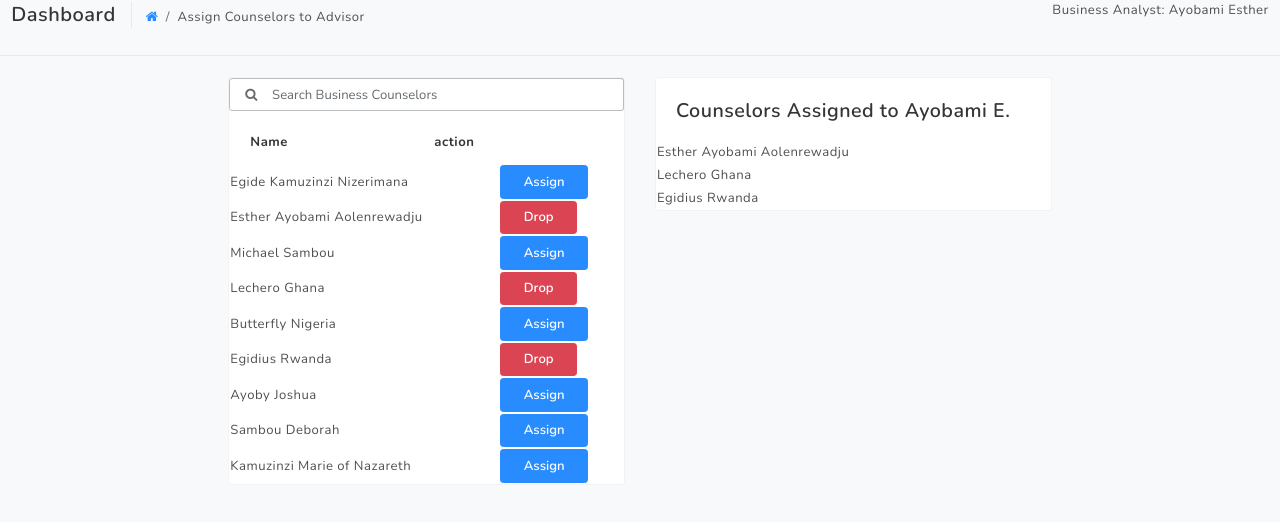
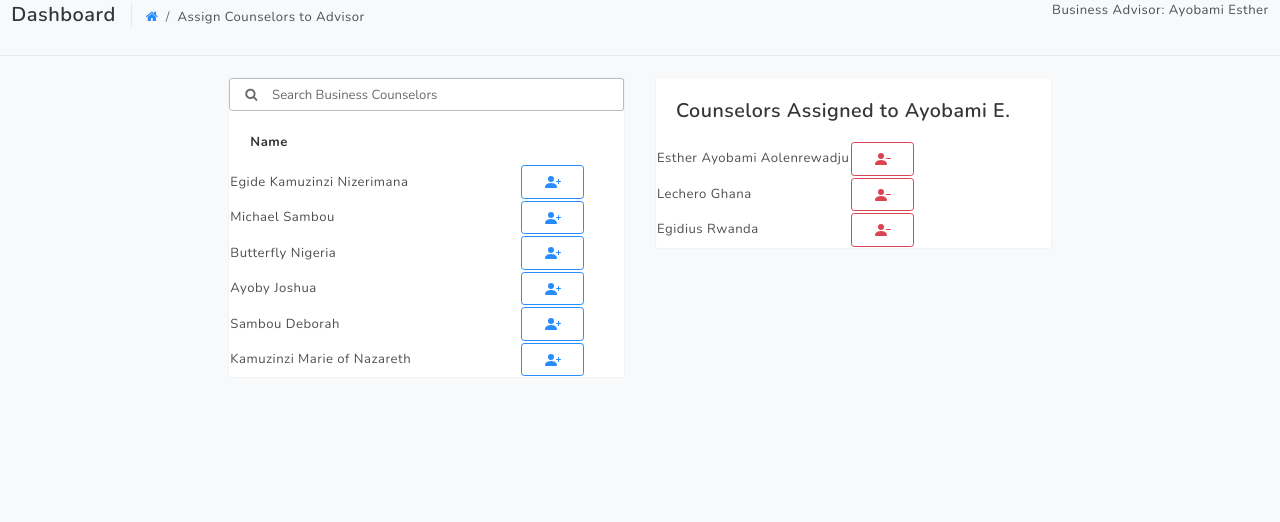
Before and after one commit to TechnoServe/whatsapp-chat-analyser, a Django app: template analyser/templates/jinja2/dashboard/assign_user.html in a window 1280 px wide. Shown: the top 522 px of the page. Run offline with Django 3.2, Linux system fonts and the light colour scheme; the template is opened without the code that fills it, so the values that code supplies are empty.

Commit message:
Changed button to plus/minus icons

```diff
--- a/analyser/templates/jinja2/dashboard/assign_user.html
+++ b/analyser/templates/jinja2/dashboard/assign_user.html
@@ -20,7 +20,7 @@
                 </ol>
             </div>
             <div class="right">
-                Business Analyst: Ayobami Esther
+                Business Advisor: Ayobami Esther
             </div>
         </div>
             <div class="col-2"></div>
@@ -36,48 +36,83 @@
                       </div>
                         <table id="myTable">
                           <tr class="header">
-                            <th style="width:80%;">Name</th>
-                            <th style="width:20%;">action</th>
+                            <th style="width:60%;">Name</th>
+                            <th style="width:40%;"></th>
                           </tr>
                           <tr>
                             <td>Egide Kamuzinzi Nizerimana</td>
-                            <td><button type="button" class="btn btn-primary">Assign</button></td>
-                          </tr>
-                          <tr>
-                            <td>Esther Ayobami Aolenrewadju</td>
-                            <td><button type="button" class="btn btn-danger">Drop</button></td>
+                            <td><button type="button" class="btn btn-outline-primary">
+                                <svg xmlns="http://www.w3.org/2000/svg" width="16" height="16" fill="currentColor" class="bi bi-person-plus-fill"
+                                  viewBox="0 0 16 16">
+                                  <path d="M1 14s-1 0-1-1 1-4 6-4 6 3 6 4-1 1-1 1H1zm5-6a3 3 0 1 0 0-6 3 3 0 0 0 0 6z"></path>
+                                  <path fill-rule="evenodd"
+                                    d="M13.5 5a.5.5 0 0 1 .5.5V7h1.5a.5.5 0 0 1 0 1H14v1.5a.5.5 0 0 1-1 0V8h-1.5a.5.5 0 0 1 0-1H13V5.5a.5.5 0 0 1 .5-.5z">
+                                  </path>
+                                </svg>
+                              </button></td>
                           </tr>
                           <tr>
                             <td>Michael Sambou</td>
-                            <td><button type="button" class="btn btn-primary">Assign</button></td>
-                          </tr>
-                          <tr>
-                            <td>Lechero Ghana</td>
-                            <td><button type="button" class="btn btn-danger">Drop</button></td>
+                              <td><button type="button" class="btn btn-outline-primary">
+                                  <svg xmlns="http://www.w3.org/2000/svg" width="16" height="16" fill="currentColor" class="bi bi-person-plus-fill"
+                                    viewBox="0 0 16 16">
+                                    <path d="M1 14s-1 0-1-1 1-4 6-4 6 3 6 4-1 1-1 1H1zm5-6a3 3 0 1 0 0-6 3 3 0 0 0 0 6z"></path>
+                                    <path fill-rule="evenodd"
+                                      d="M13.5 5a.5.5 0 0 1 .5.5V7h1.5a.5.5 0 0 1 0 1H14v1.5a.5.5 0 0 1-1 0V8h-1.5a.5.5 0 0 1 0-1H13V5.5a.5.5 0 0 1 .5-.5z">
+                                    </path>
+                                  </svg>
+                                </button></td>
                           </tr>
                           <tr>
                             <td>Butterfly Nigeria</td>
-                            <td><button type="button" class="btn btn-primary">Assign</button></td>
-                          </tr>
-                          <tr>
-                            <td>Egidius Rwanda</td>
-                            <td><button type="button" class="btn btn-danger">Drop</button></td>
+                              <td><button type="button" class="btn btn-outline-primary">
+                                  <svg xmlns="http://www.w3.org/2000/svg" width="16" height="16" fill="currentColor" class="bi bi-person-plus-fill"
+                                    viewBox="0 0 16 16">
+                                    <path d="M1 14s-1 0-1-1 1-4 6-4 6 3 6 4-1 1-1 1H1zm5-6a3 3 0 1 0 0-6 3 3 0 0 0 0 6z"></path>
+                                    <path fill-rule="evenodd"
+                                      d="M13.5 5a.5.5 0 0 1 .5.5V7h1.5a.5.5 0 0 1 0 1H14v1.5a.5.5 0 0 1-1 0V8h-1.5a.5.5 0 0 1 0-1H13V5.5a.5.5 0 0 1 .5-.5z">
+                                    </path>
+                                  </svg>
+                                </button></td>
                           </tr>
                           <tr>
                             <td>Ayoby Joshua</td>
-                            <td><button type="button" class="btn btn-primary">Assign</button></td>
+                              <td><button type="button" class="btn btn-outline-primary">
+                                  <svg xmlns="http://www.w3.org/2000/svg" width="16" height="16" fill="currentColor" class="bi bi-person-plus-fill"
+                                    viewBox="0 0 16 16">
+                                    <path d="M1 14s-1 0-1-1 1-4 6-4 6 3 6 4-1 1-1 1H1zm5-6a3 3 0 1 0 0-6 3 3 0 0 0 0 6z"></path>
+                                    <path fill-rule="evenodd"
+                                      d="M13.5 5a.5.5 0 0 1 .5.5V7h1.5a.5.5 0 0 1 0 1H14v1.5a.5.5 0 0 1-1 0V8h-1.5a.5.5 0 0 1 0-1H13V5.5a.5.5 0 0 1 .5-.5z">
+                                    </path>
+                                  </svg>
+                                </button></td>
                           </tr>
                           <tr>
                             <td>Sambou Deborah</td>
-                            <td><button type="button" class="btn btn-primary">Assign</button></td>
+                              <td><button type="button" class="btn btn-outline-primary">
+                                  <svg xmlns="http://www.w3.org/2000/svg" width="16" height="16" fill="currentColor" class="bi bi-person-plus-fill"
+                                    viewBox="0 0 16 16">
+                                    <path d="M1 14s-1 0-1-1 1-4 6-4 6 3 6 4-1 1-1 1H1zm5-6a3 3 0 1 0 0-6 3 3 0 0 0 0 6z"></path>
+                                    <path fill-rule="evenodd"
+                                      d="M13.5 5a.5.5 0 0 1 .5.5V7h1.5a.5.5 0 0 1 0 1H14v1.5a.5.5 0 0 1-1 0V8h-1.5a.5.5 0 0 1 0-1H13V5.5a.5.5 0 0 1 .5-.5z">
+                                    </path>
+                                  </svg>
+                                </button></td>
                           </tr>
                           <tr>
                             <td>Kamuzinzi Marie of Nazareth</td>
-                            <td><button type="button" class="btn btn-primary">Assign</button></td>
+                              <td><button type="button" class="btn btn-outline-primary">
+                                  <svg xmlns="http://www.w3.org/2000/svg" width="16" height="16" fill="currentColor" class="bi bi-person-plus-fill"
+                                    viewBox="0 0 16 16">
+                                    <path d="M1 14s-1 0-1-1 1-4 6-4 6 3 6 4-1 1-1 1H1zm5-6a3 3 0 1 0 0-6 3 3 0 0 0 0 6z"></path>
+                                    <path fill-rule="evenodd"
+                                      d="M13.5 5a.5.5 0 0 1 .5.5V7h1.5a.5.5 0 0 1 0 1H14v1.5a.5.5 0 0 1-1 0V8h-1.5a.5.5 0 0 1 0-1H13V5.5a.5.5 0 0 1 .5-.5z">
+                                    </path>
+                                  </svg>
+                                </button></td>
                           </tr>
                         </table>
                       </div>
-                      <!--  -->
 
                     </div>
 
@@ -91,14 +126,37 @@
                           <table id="myTable">
                             <tr>
                               <td>Esther Ayobami Aolenrewadju</td>
+                              <td><button type="button" class="btn btn-outline-danger">
+                                  <svg xmlns="http://www.w3.org/2000/svg" width="16" height="16" fill="currentColor" class="bi bi-person-dash-fill"
+                                    viewBox="0 0 16 16">
+
+
+                                    <path d="M1 14s-1 0-1-1 1-4 6-4 6 3 6 4-1 1-1 1H1zm5-6a3 3 0 1 0 0-6 3 3 0 0 0 0 6z"></path>
+                                    <path fill-rule="evenodd" d="M11 7.5a.5.5 0 0 1 .5-.5h4a.5.5 0 0 1 0 1h-4a.5.5 0 0 1-.5-.5z"></path>
+                                  </svg>
+                                </button>
                             </tr>
 
                             <tr>
                               <td>Lechero Ghana</td>
+                              <td><button type="button" class="btn btn-outline-danger">
+                                  <svg xmlns="http://www.w3.org/2000/svg" width="16" height="16" fill="currentColor" class="bi bi-person-plus-fill"
+                                    viewBox="0 0 16 16">
+                                    <path d="M1 14s-1 0-1-1 1-4 6-4 6 3 6 4-1 1-1 1H1zm5-6a3 3 0 1 0 0-6 3 3 0 0 0 0 6z"></path>
+                                    <path fill-rule="evenodd" d="M11 7.5a.5.5 0 0 1 .5-.5h4a.5.5 0 0 1 0 1h-4a.5.5 0 0 1-.5-.5z"></path>
+                                  </svg>
+                                </button></td>
                             </tr>
 
                             <tr>
                               <td>Egidius Rwanda</td>
+                              <td><button type="button" class="btn btn-outline-danger">
+                                  <svg xmlns="http://www.w3.org/2000/svg" width="16" height="16" fill="currentColor" class="bi bi-person-plus-fill"
+                                    viewBox="0 0 16 16">
+                                    <path d="M1 14s-1 0-1-1 1-4 6-4 6 3 6 4-1 1-1 1H1zm5-6a3 3 0 1 0 0-6 3 3 0 0 0 0 6z"></path>
+                                    <path fill-rule="evenodd" d="M11 7.5a.5.5 0 0 1 .5-.5h4a.5.5 0 0 1 0 1h-4a.5.5 0 0 1-.5-.5z"></path>
+                                  </svg>
+                                </button></td>
                             </tr>
 
                           </table>
```
